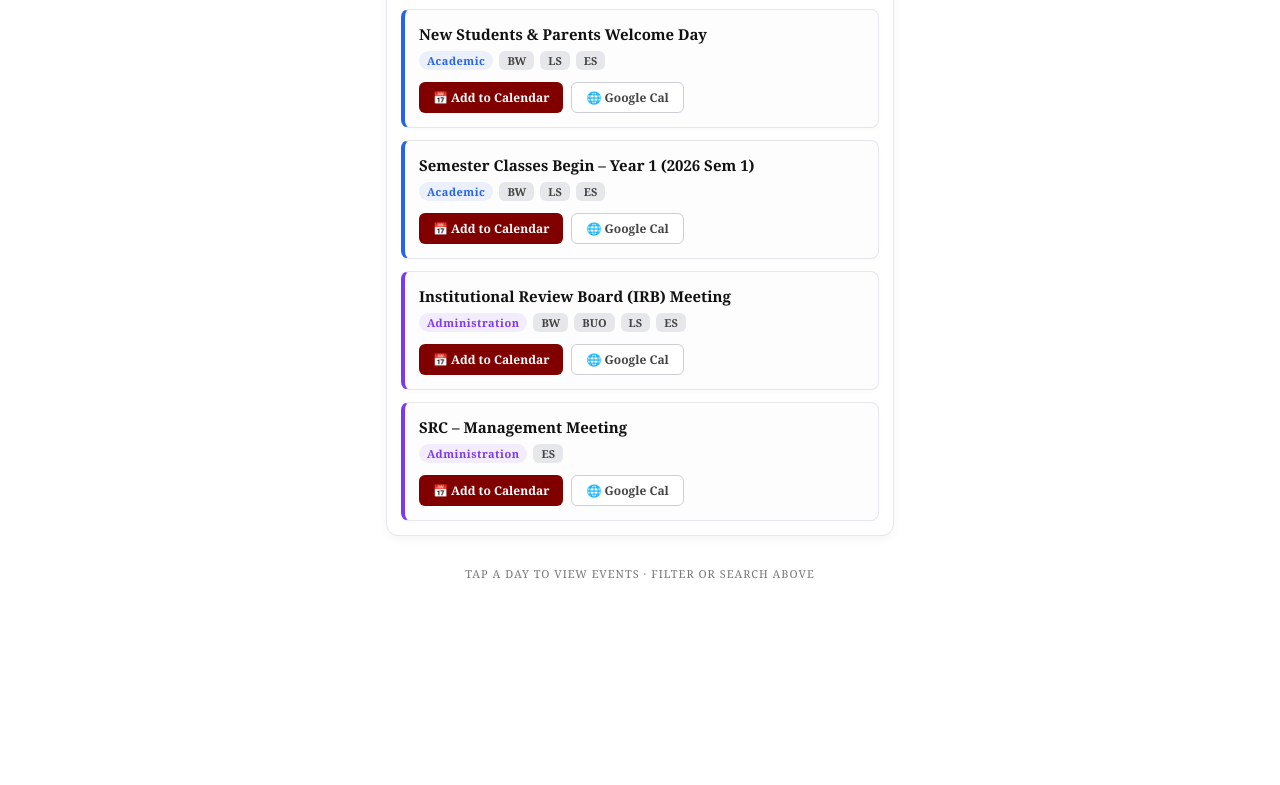
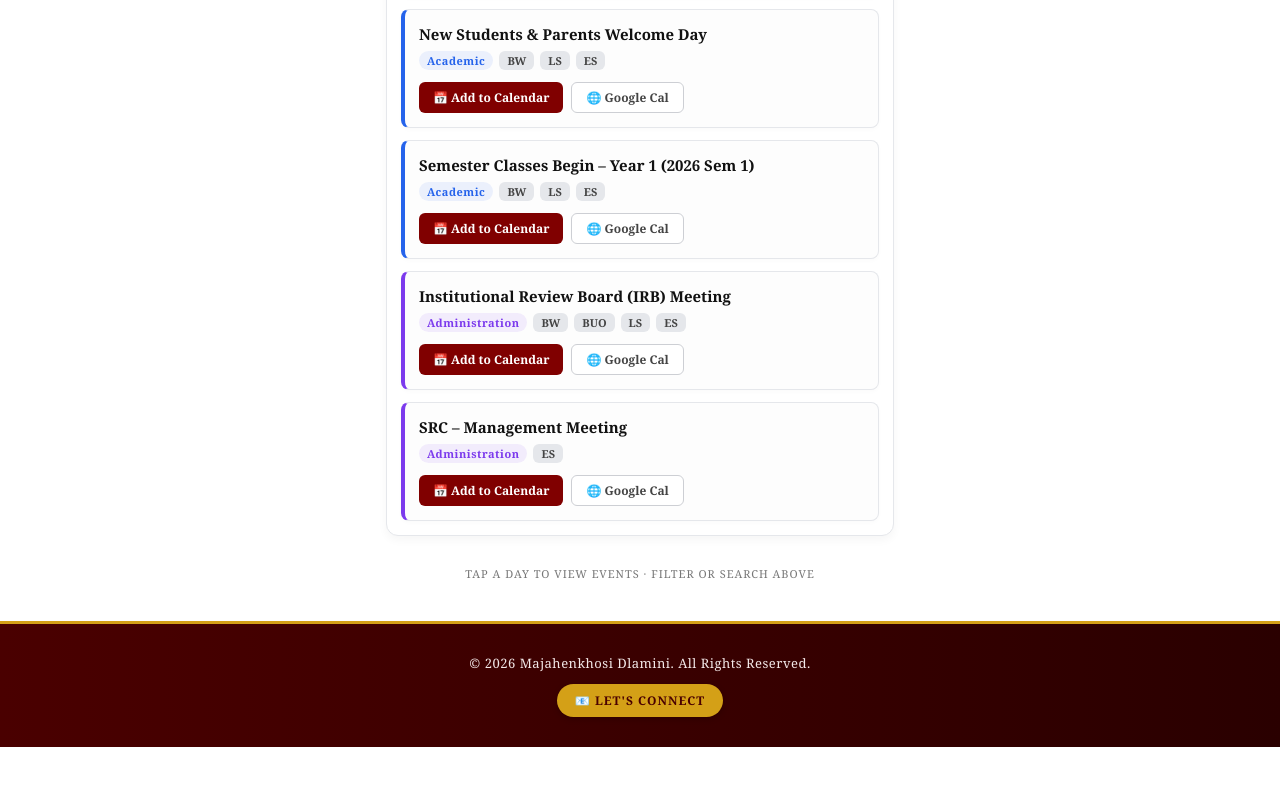
Before and after one commit to King12376/botho-calender, a plain HTML site: page index.html in a window 1280 px wide. Shown: the part 1972-2757 px from the top of the page. Before the commit the page ends 2613 px from the top, so only its background shows below. Drawn offline with Linux system fonts and the light colour scheme.

Commit message:
update index.html

```diff
--- a/index.html
+++ b/index.html
@@ -481,6 +481,55 @@
     <div class="footer-tip">TAP A DAY TO VIEW EVENTS · FILTER OR SEARCH ABOVE</div>
   </div>
 
+      <footer style="
+    background: linear-gradient(90deg, #4a0000 0%, #2a0000 100%);
+    border-top: 3px solid #d4a017;
+    padding: 30px 16px;
+    margin-top: 40px;
+    text-align: center;
+    color: #ffffff;
+    font-family: 'Georgia', 'Times New Roman', serif;
+  ">
+    <div style="
+      max-width: 540px;
+      margin: 0 auto;
+      display: flex;
+      flex-direction: column;
+      align-items: center;
+      gap: 12px;
+    ">
+      <p style="
+        font-size: 13px;
+        letter-spacing: 0.5px;
+        color: #f3e8e8;
+      ">
+        &copy; 2026 Majahenkhosi Dlamini. All Rights Reserved.
+      </p>
+
+      <a href="mailto:majahenkhosi.dlamini@bothouni.com" style="
+        display: inline-flex;
+        align-items: center;
+        gap: 6px;
+        background-color: #d4a017;
+        color: #4a0000;
+        text-decoration: none;
+        padding: 8px 18px;
+        border-radius: 20px;
+        font-size: 12px;
+        font-weight: bold;
+        text-transform: uppercase;
+        letter-spacing: 1px;
+        box-shadow: 0 2px 6px rgba(0,0,0,0.2);
+        transition: all 0.2s ease;
+      "
+      onmouseover="this.style.backgroundColor='#ffffff'; this.style.color='#800000';"
+      onmouseout="this.style.backgroundColor='#d4a017'; this.style.color='#4a0000';">
+        📧 Let's Connect
+      </a>
+    </div>
+  </footer>
+
+
   <script>
     const EVENTS = [
       { start: "2026-07-01", end: "2026-07-01", title: "Sir Seretse Khama Day", type: "holiday", campus: ["BW","BUO"], note: "Botswana & BUOnline campuses closed" },
```
